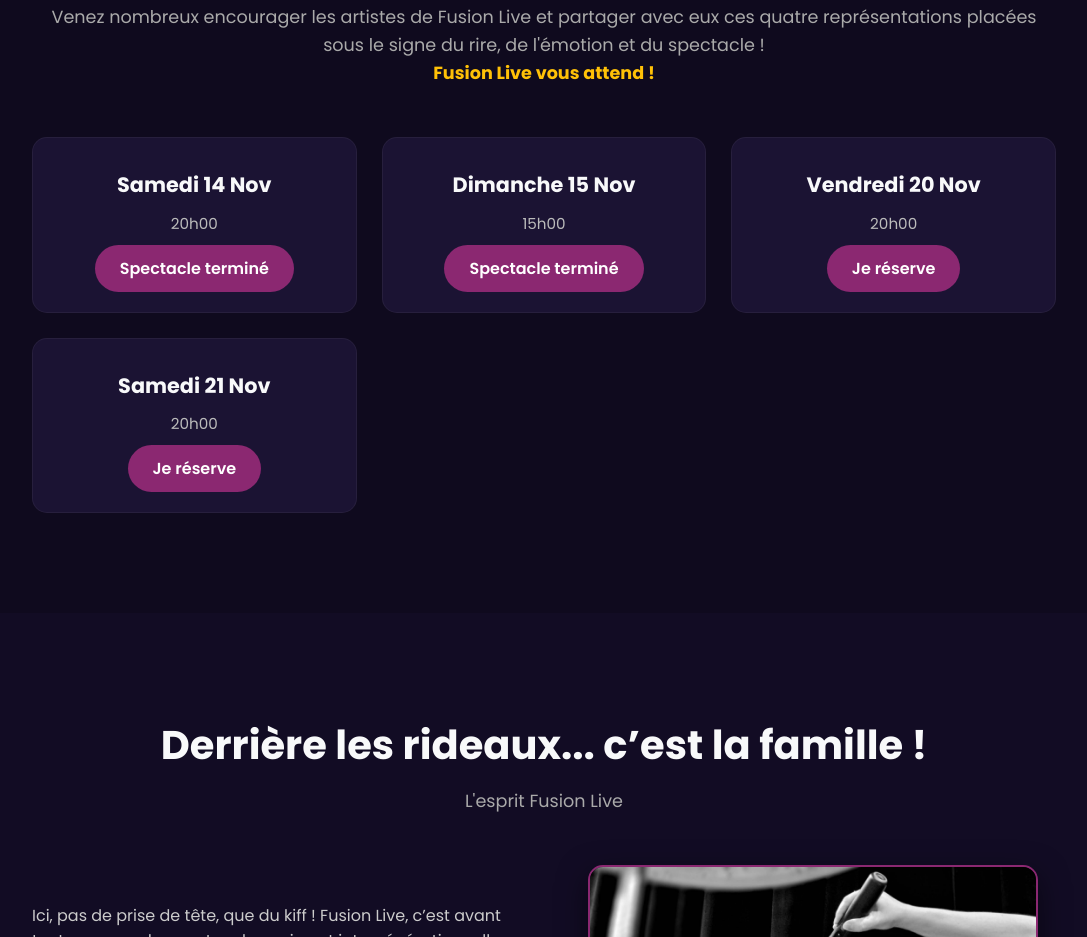
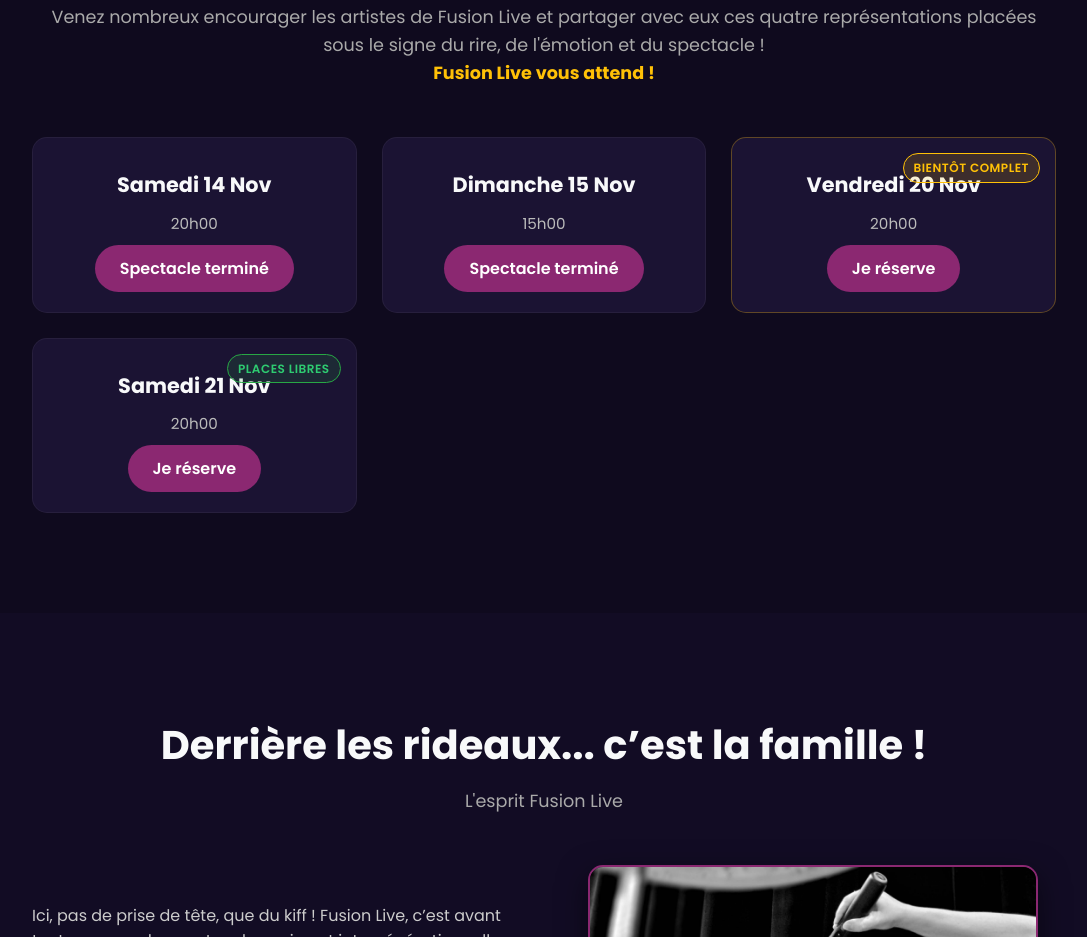
Before and after one commit to Mintaka44/fusionlive, a plain HTML site: page index.html in a window 1280 px wide. Shown: the part 971-1908 px from the top of the page, without its empty margins (96-1183 px from the left). Drawn offline with Linux system fonts and the light colour scheme.

Commit message:
Update index.html

```diff
--- a/index.html
+++ b/index.html
@@ -416,8 +416,47 @@
             text-decoration: underline;
             color: #ffca2c;
         }
+
+		/* Badge "Dernières places" ou "Bientôt complet" */
+        .date-card {
+            position: relative; /* Nécessaire pour positionner le badge en absolu dedans */
+        }
+
+        .badge-places {
+            position: absolute;
+            top: 15px;
+            right: 15px;
+            background: rgba(255, 193, 7, 0.15);
+            border: 1px solid var(--accent);
+            color: var(--accent);
+            font-size: 0.75rem;
+            font-weight: 600;
+            padding: 4px 10px;
+            border-radius: 20px;
+            letter-spacing: 0.5px;
+            text-transform: uppercase;
+        }
+
+		/* Badge "Places libres" en vert discret */
+        .badge-places-libres {
+            position: absolute;
+            top: 15px;
+            right: 15px;
+            background: rgba(40, 167, 69, 0.15);
+            border: 1px solid #28a745;
+            color: #2ecc71;
+            font-size: 0.75rem;
+            font-weight: 600;
+            padding: 4px 10px;
+            border-radius: 20px;
+            letter-spacing: 0.5px;
+            text-transform: uppercase;
+        }
+
     </style>
+
 	<script data-goatcounter="https://troupe-fusionlive.goatcounter.com/count" async src="//gc.zgo.at/count.js"></script>
+
 </head>
 <body>
 
@@ -475,12 +514,14 @@
                 <p>15h00</p>
                 <span href="reservation.html?date=date2" class="btn btn-primary">Spectacle terminé</span>
             </div>
-            <div class="date-card">
+            <div class="date-card" style="border-color: rgba(255, 193, 7, 0.3);">
+                <span class="badge-places">Bientôt complet</span>
                 <h3>Vendredi 20 Nov</h3>
                 <p>20h00</p>
                 <a href="reservation.html?date=date3" class="btn btn-primary">Je réserve</a>
             </div>
-            <div class="date-card">
+            <div class="date-card" style="position: relative;">
+                <span class="badge-places-libres">Places libres</span>
                 <h3>Samedi 21 Nov</h3>
                 <p>20h00</p>
                 <a href="reservation.html?date=date4" class="btn btn-primary">Je réserve</a>
@@ -581,5 +622,8 @@
         setTimeout(revealPage, 4000);
     </script>
 
+
+
+
 </body>
 </html>
```
